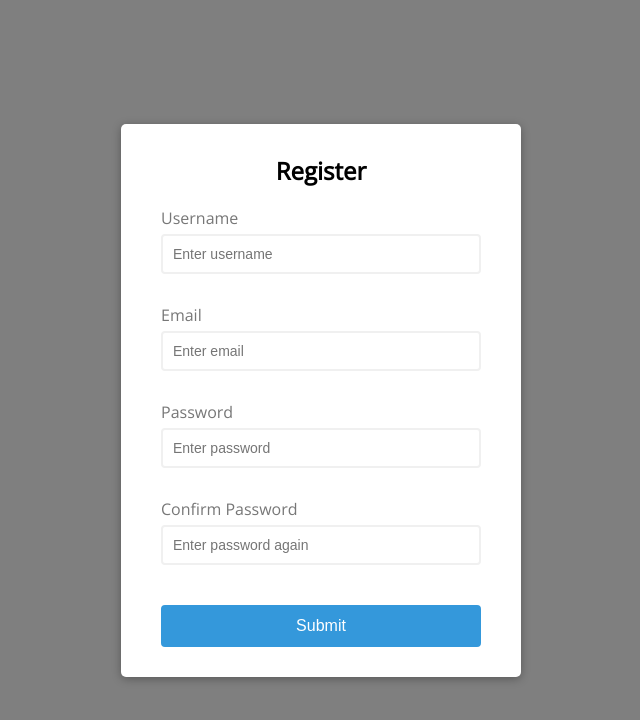
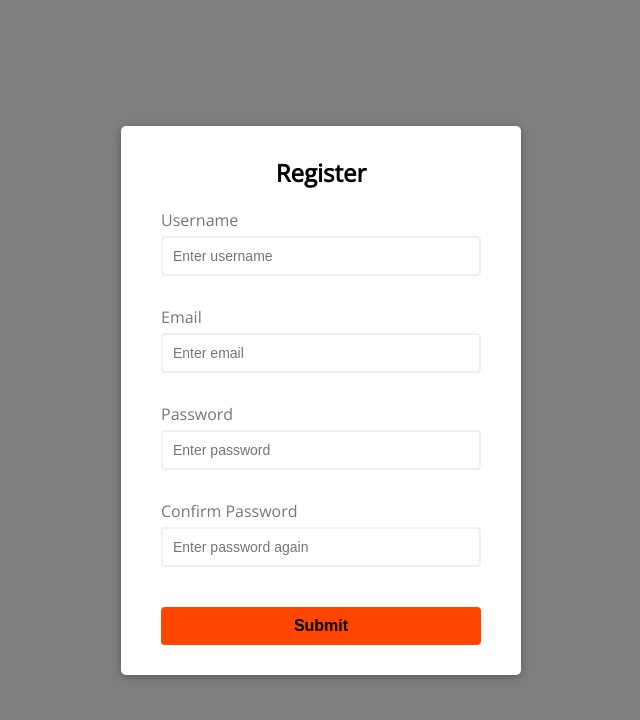
Before and after one commit to JesseOtim/Form-2, a plain HTML site: page auth/index.html in a window 1280 px wide. Shown: the whole page, without its empty margins (319-959 px from the left). Drawn offline with nearby package versions, Linux system fonts and the light colour scheme.

Commit message:
Refactor code

```diff
--- a/auth/index.html
+++ b/auth/index.html
@@ -35,7 +35,7 @@
           />
           <small>Error message</small>
         </div>
-        <button type="submit">Submit</button>
+        <button id="button" type="submit">Submit</button>
       </form>
     </div>
 
--- a/styles/style.css
+++ b/styles/style.css
@@ -95,3 +95,10 @@ h2 {
   margin-top: 20px;
   width: 100%;
 }
+
+#button{
+    background-color: orangered;
+    border: none;
+    color: black;
+    font-weight: bold;
+}
```
